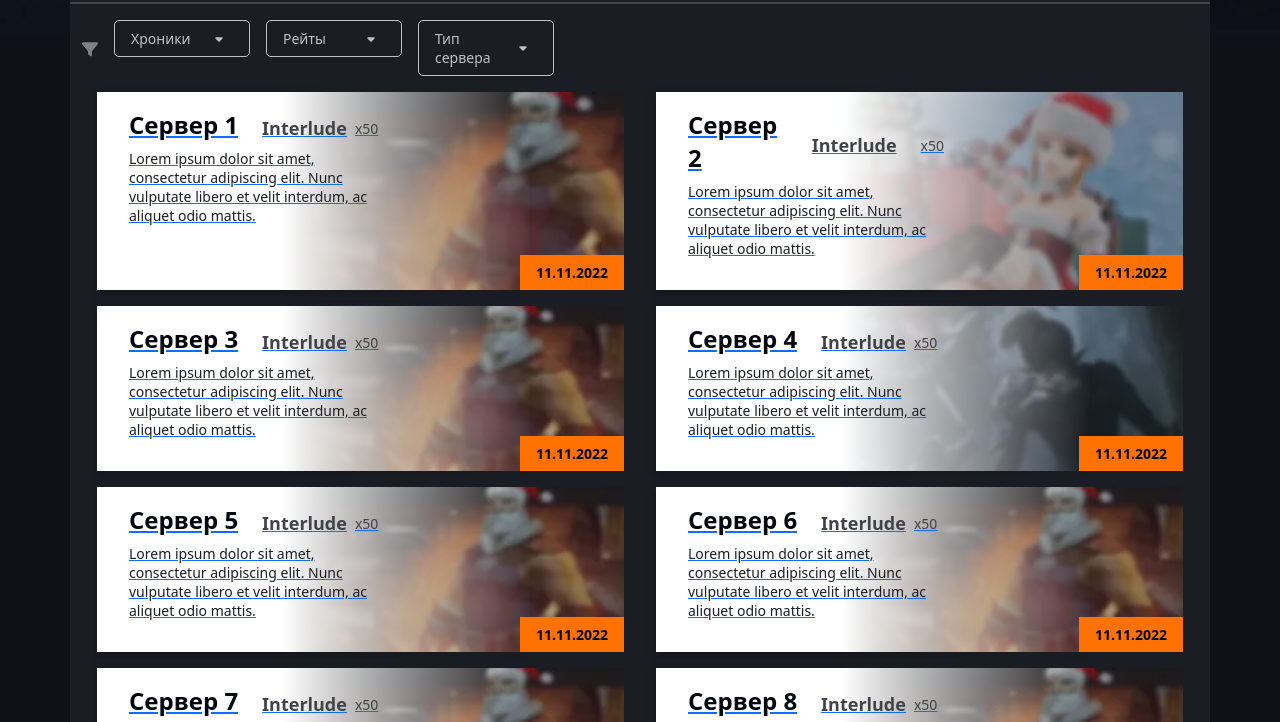
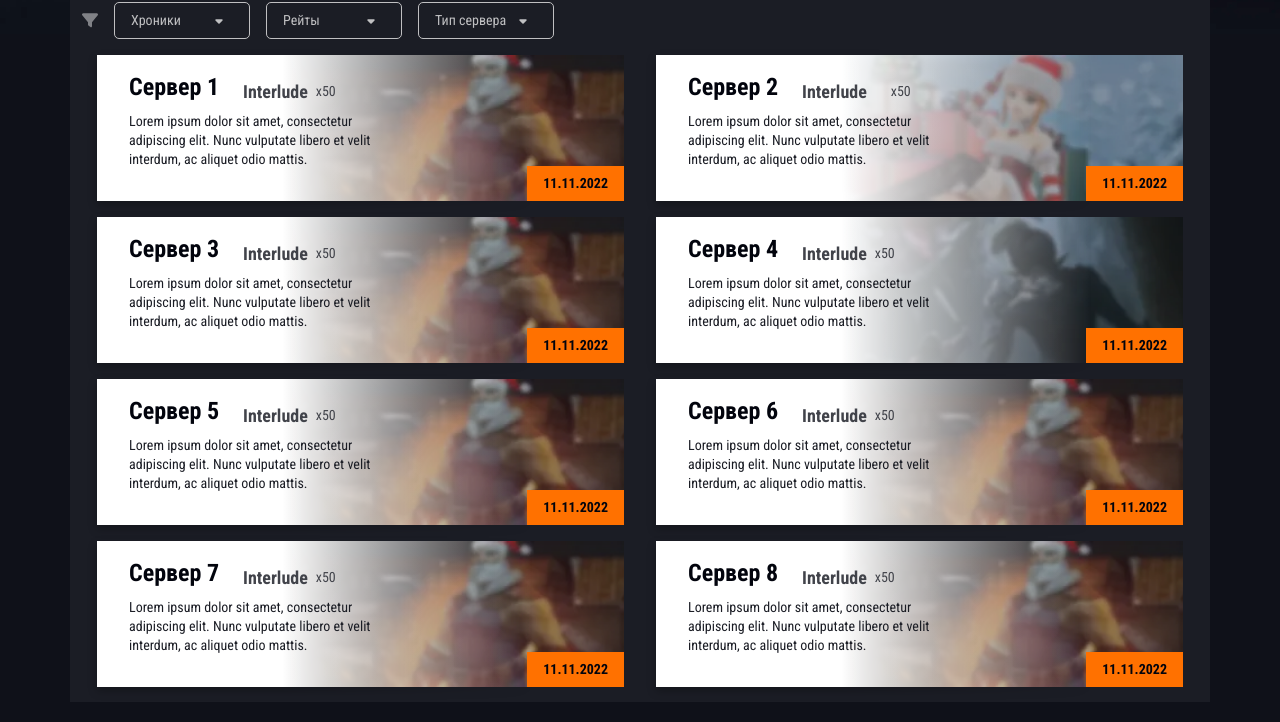
Before and after one commit to GraveDigger99/L2Mine, a plain HTML site: page index.html in a window 1280 px wide. Shown: the part 446-1168 px from the top of the page. Drawn offline with nearby package versions, Linux system fonts and the light colour scheme.

Commit message:
Add files via upload

```diff
--- a/index.html
+++ b/index.html
@@ -5,15 +5,13 @@
 	<title>HomePage</title>
 	<meta charset="UTF-8">
 	<meta name="format-detection" content="telephone=no">
-	<!-- <style>body{opacity: 0;}</style> -->
-	<link rel="stylesheet" href="css/style.min.css?_v=20230127184524">
+	<link rel="stylesheet" href="https://cdn.jsdelivr.net/npm/bootstrap@5.2.1/dist/css/bootstrap.min.css?_v=20230127205858">
+	<link rel="stylesheet" href="css/style.min.css?_v=20230127205858">
 	<link rel="shortcut icon" href="favicon.ico">
-	<!-- <meta name="robots" content="noindex, nofollow"> -->
 	<meta name="viewport" content="width=device-width, initial-scale=1.0">
 	<link rel="preconnect" href="https://fonts.googleapis.com">
 	<link rel="preconnect" href="https://fonts.gstatic.com" crossorigin>
-	<link href="https://fonts.googleapis.com/css2?family=Roboto+Condensed:wght@300;400;700&display=swap&_v=20230127184524" rel="stylesheet">
-	<link rel="stylesheet" href="https://cdn.jsdelivr.net/npm/bootstrap@5.2.1/dist/css/bootstrap.min.css?_v=20230127184524">
+	<link href="https://fonts.googleapis.com/css2?family=Roboto+Condensed:wght@300;400;700&display=swap&_v=20230127205858" rel="stylesheet">
 </head>
 
 <body>
@@ -395,7 +393,7 @@
 		</div>
 	</div>
 </div> -->
-	<script src="js/app.min.js?_v=20230127184524"></script>
+	<script src="js/app.min.js?_v=20230127205858"></script>
 </body>
 
 </html>
```
